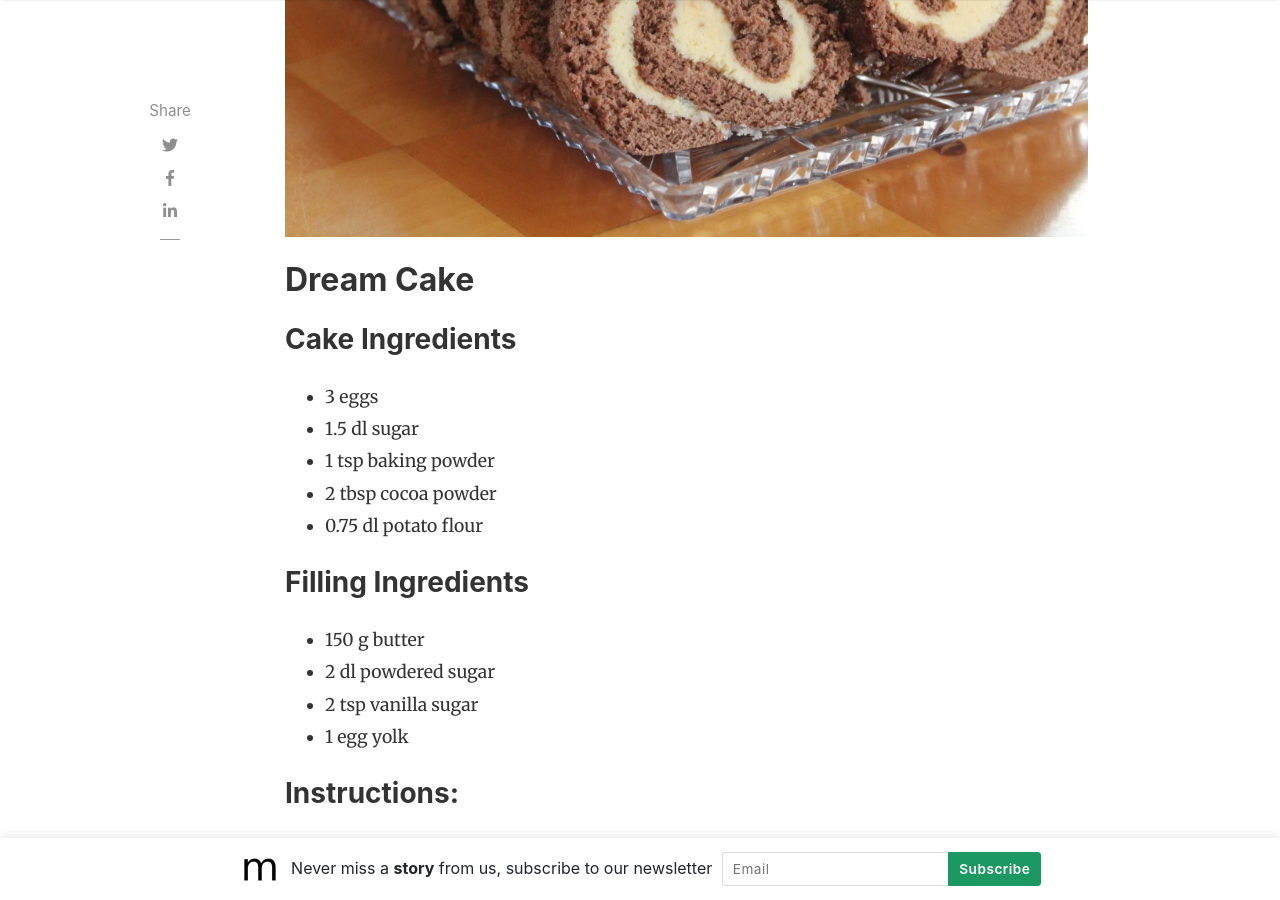
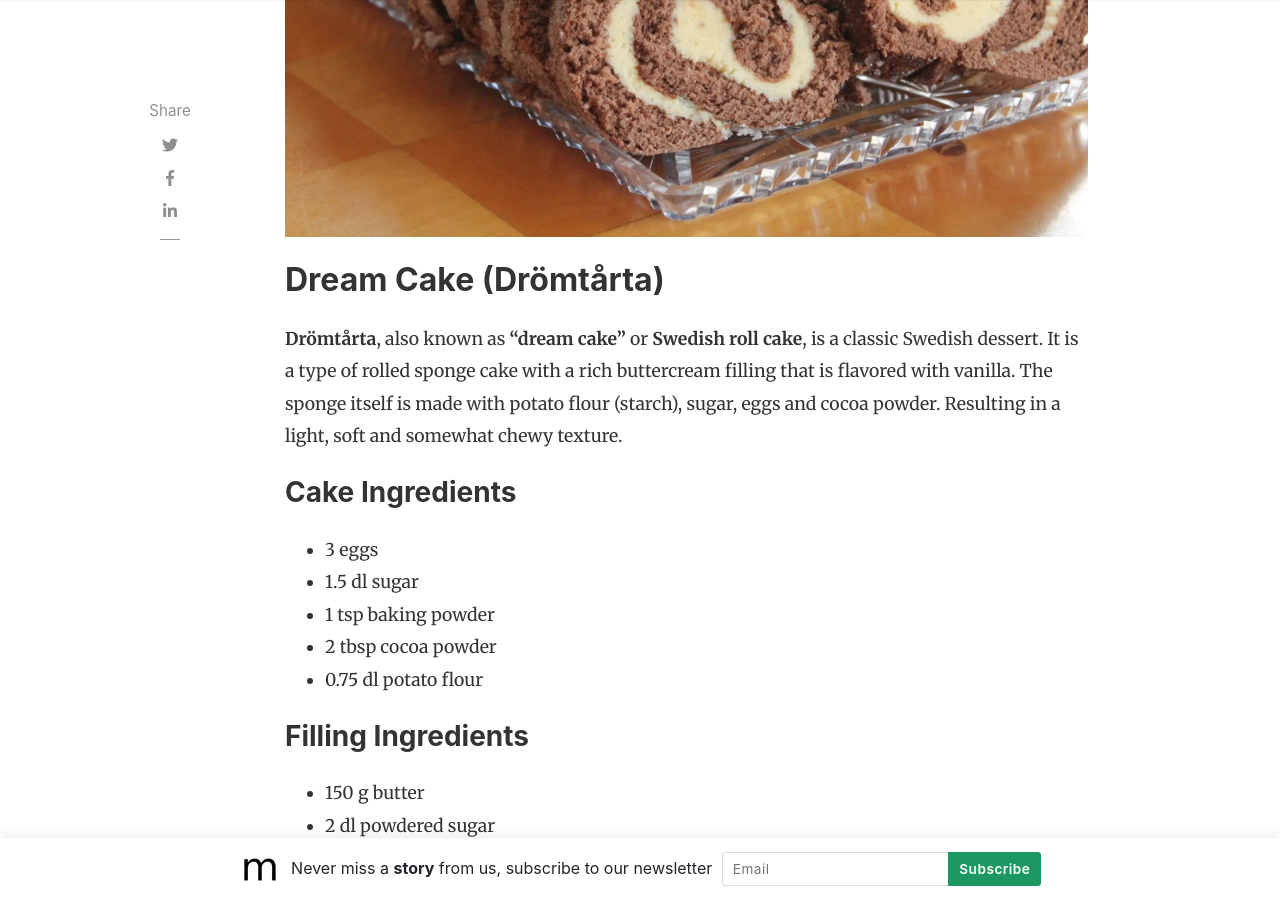
Before and after one commit to hmenorjr/hemkunskap-ax, a Jekyll site: the page built from _posts/2024-09-04-dream-cake-recipe.md, in a window 1280 px wide and 900 px high, scrolled down 723 px. Built offline with Jekyll 4.4.1, drawn with Linux system fonts in a browser that asks for light colours; nearby versions of some CDN libraries; comment, search, counter and statistics services are not loaded.

Commit message:
Added description for dream cake

```diff
--- a/_posts/2024-09-04-dream-cake-recipe.md
+++ b/_posts/2024-09-04-dream-cake-recipe.md
@@ -9,7 +9,10 @@ description: "This is the recipe for 'Drömtårta' translates to dream cake."
 featured: true
 ---
 
-## Dream Cake
+## Dream Cake (Drömtårta)
+
+**Drömtårta**, also known as **"dream cake"** or **Swedish roll cake**, is a classic Swedish dessert. It is a type of rolled sponge cake with a rich buttercream filling that is flavored with vanilla. The sponge itself is made with potato flour (starch), sugar, eggs and cocoa powder. Resulting in a light, soft and somewhat chewy texture.
+
 ### Cake Ingredients
 - 3 eggs
 - 1.5 dl sugar
```
